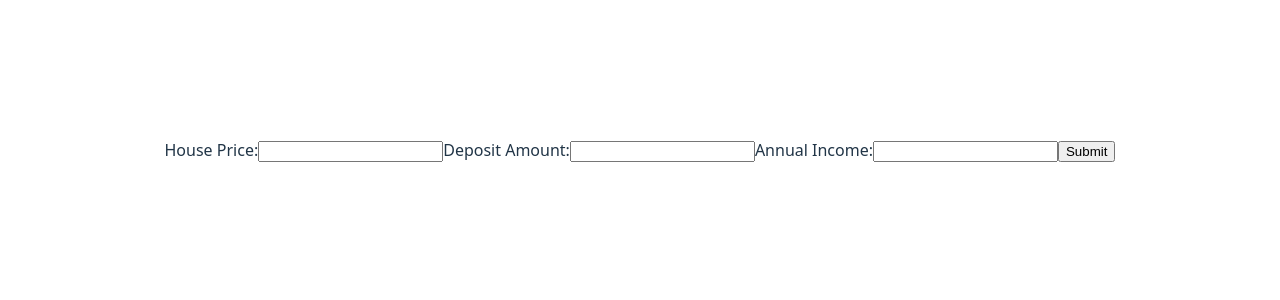
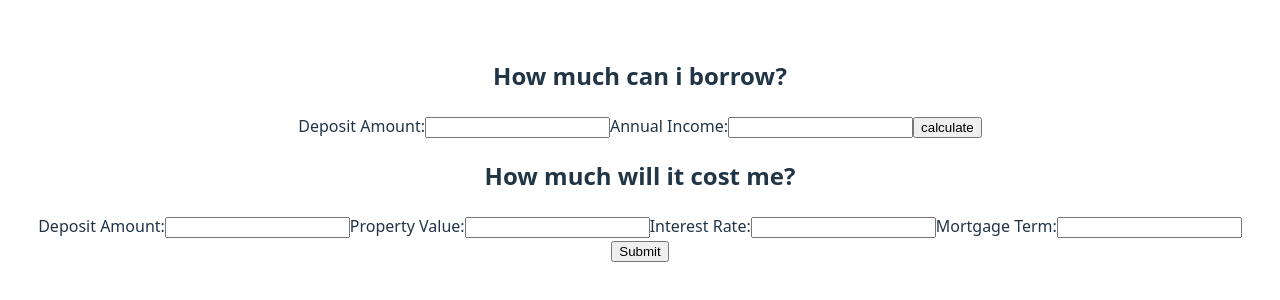
Before and after one commit to doowmot/mortgage-snapshot, a React (Vite) app: page / in a window 1280 px wide. Shown: the part 242-542 px from the top of the page. Built offline with nearby package versions, Linux system fonts and the light colour scheme.

Commit message:
Add basic monthly cost form

```diff
--- a/src/App.tsx
+++ b/src/App.tsx
@@ -3,10 +3,12 @@ import { useState } from "react";
 
 function App() {
   const [formData, setFormData] = useState({
-    housePrice: "",
     depositAmount: "",
     annualIncome: "",
-    result: "",
+    propertyValue: "",
+    interestRate: "",
+    mortgageTerm: "",
+    borrowingAmount: "",
   });
 
   const handleChange = (event) => {
@@ -17,38 +19,20 @@ function App() {
   const handleSubmit = (event) => {
     event.preventDefault();
 
-    let availableBorrowing = formData.annualIncome * 4;
-    console.log("available borrowing:", availableBorrowing)
+    let borrowingAmount = formData.annualIncome * 4;
 
-    let requiredBorrowing = formData.housePrice - formData.depositAmount;
-    console.log("required borrowing:", requiredBorrowing)
+    setFormData(prevState => ({
+        ...prevState,
+        borrowingAmount: `You can likely borrow £${borrowingAmount}`
+    }));
+    }
 
-    let result = formData.result
-
-    if (availableBorrowing >= requiredBorrowing) {
-        setFormData(prevState => ({
-            ...prevState,
-            result: `Great news! You can likely borrow £${availableBorrowing} which is more than you're required borrowing of £${requiredBorrowing}`
-        }));
-    } else {
-        setFormData(prevState => ({
-            ...prevState,
-            result: `Bad news! You require £${requiredBorrowing} but can only borrow £${availableBorrowing}`
-        }));
-    }
-  }
 
   return (
+    <>
+      <div>
+        <h2> How much can i borrow?</h2>
         <form onSubmit={handleSubmit}>
-          <label>
-            House Price:
-            <input
-              type="number"
-              name="housePrice"
-              value={formData.housePrice}
-              onChange={handleChange}
-              />
-          </label>
           <label>
             Deposit Amount:
             <input
@@ -65,9 +49,56 @@ function App() {
               value={formData.annualIncome}
               onChange={handleChange}
             />
+          <input type="submit" value="calculate"/>
+          <p>{formData.borrowingAmount}</p>
+        </form>
+      </div>
+
+      <div>
+        <h2> How much will it cost me?</h2>
+          <form onSubmit={handleSubmit}>
+          <label>
+            Deposit Amount:
+            <input
+              type="number"
+              name="depositAmount"
+              value={formData.depositAmount}
+              onChange={handleChange}
+            />
+          </label>
+          <label>
+            Property Value:
+            <input
+              type="number"
+              name="propertyValue"
+              value={formData.propertyValue}
+              onChange={handleChange}
+              />
+          </label>
+          <label>
+            Interest Rate:
+            <input
+              type="number"
+              name="interestRate"
+              value={formData.interestRate}
+              onChange={handleChange}
+              />
+          </label>
+          <label>
+            Mortgage Term:
+            <input
+              type="number"
+              name="mortgageTerm"
+              value={formData.mortgageTerm}
+              onChange={handleChange}
+            />
+          </label>
           <input type="submit" />
-          <p>{formData.result}</p>
+          <p>{formData.monthlyCost}</p>
         </form>
+        </div>
+    </>
+
   )
 }
 
```
